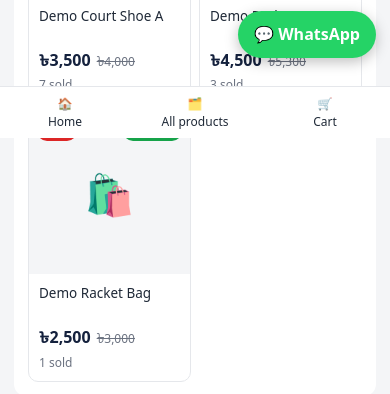
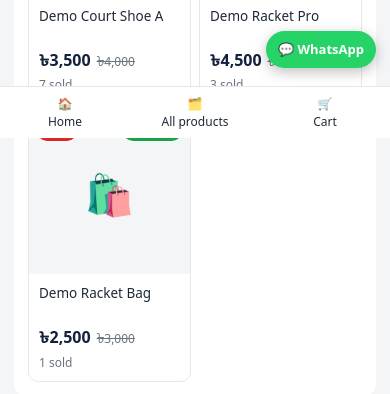
Before and after one commit to zohir630/Bdzz, a plain HTML site: page index.html in a window 390 px wide. Shown: the part 706-1100 px from the top of the page. Drawn offline with Linux system fonts and the light colour scheme.

Commit message:
Update style.css

```diff
--- a/style.css
+++ b/style.css
@@ -96,6 +96,7 @@ table.t th{background:var(--bg);font-size:12px;text-transform:uppercase;color:va
  .head .wrap{flex-wrap:wrap}.search{order:3;flex-basis:100%}
  .pd,.two{grid-template-columns:1fr}.slider{aspect-ratio:16/8}
  .grid{grid-template-columns:repeat(2,1fr);gap:8px}.bnav{display:flex}
+ .slider{min-height:150px}.float{padding:9px 12px;font-size:13px;bottom:70px}
 }
 /* admin */
 .adm{display:grid;grid-template-columns:210px 1fr;min-height:100vh}
```
